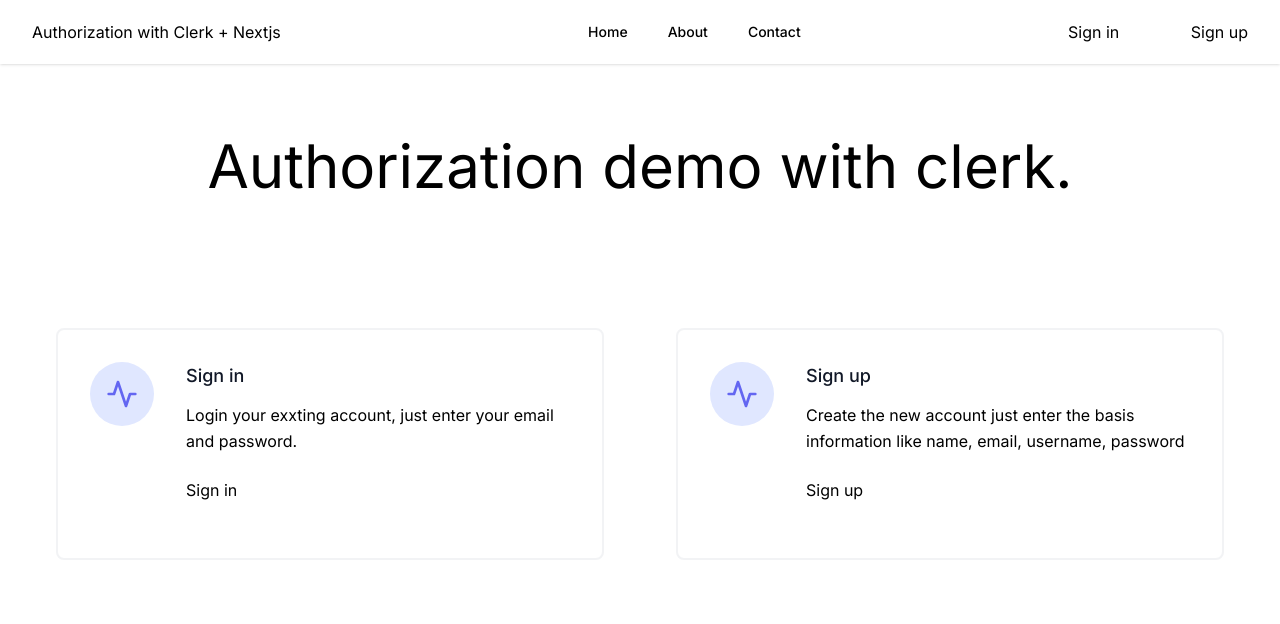
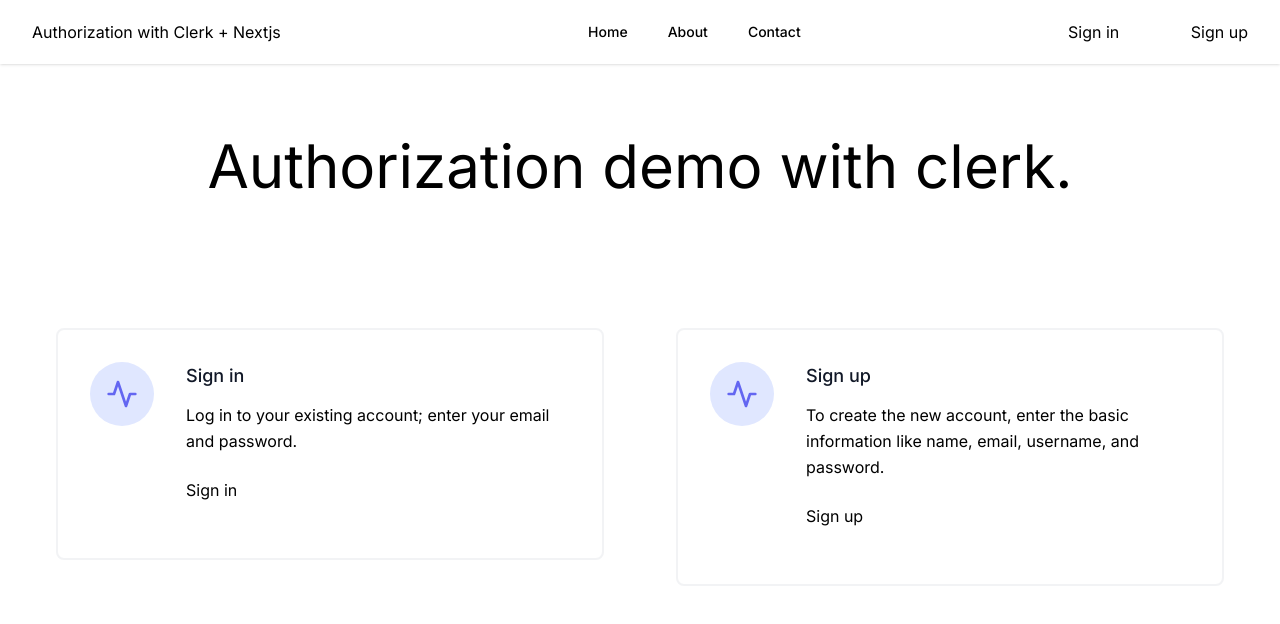
Before and after one commit to officialrajdeepsingh/authorization-with-clerk-and-nextjs, a Next.js app: page / in a window 1280 px wide. Shown: the top 624 px of the page. Built offline with nearby package versions, Linux system fonts and the light colour scheme.

Commit message:
fix the description

```diff
--- a/src/app/page.tsx
+++ b/src/app/page.tsx
@@ -10,8 +10,8 @@
         <h1 className="text-6xl"> Authorization demo with clerk. </h1>
       </main>
       <div className="container px-5 py-12 mx-auto flex flex-col lg:flex-row justify-between">
-        <Card title="Sign in" description="Login your exxting account, just enter your email and password. " signType="signIn" />
-        <Card title="Sign up" description="Create the new account just enter the basis information like name, email, username, password" signType="signUp" />
+        <Card title="Sign in" description="Log in to your existing account; enter your email and password." signType="signIn" />
+        <Card title="Sign up" description="To create the new account, enter the basic information like name, email, username, and password." signType="signUp" />
       </div>
 
     </>
```
